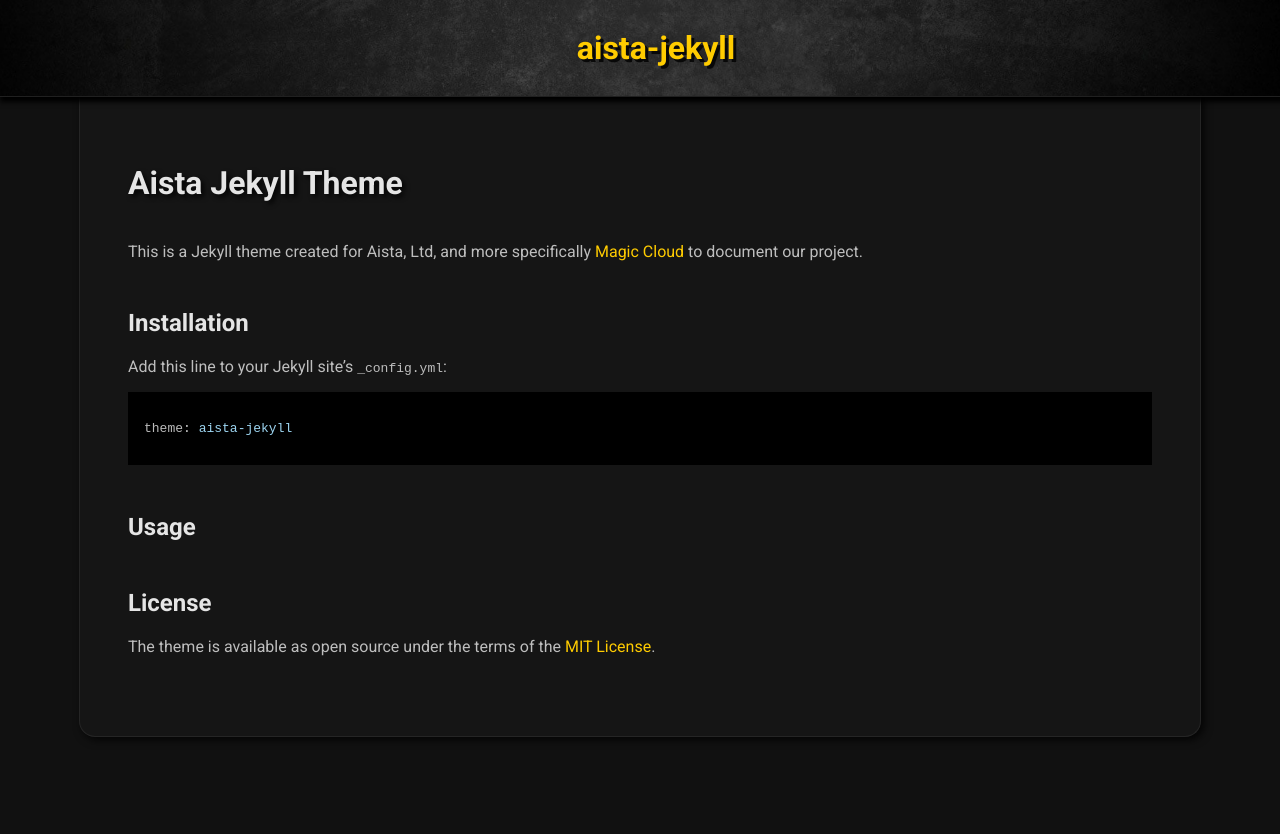
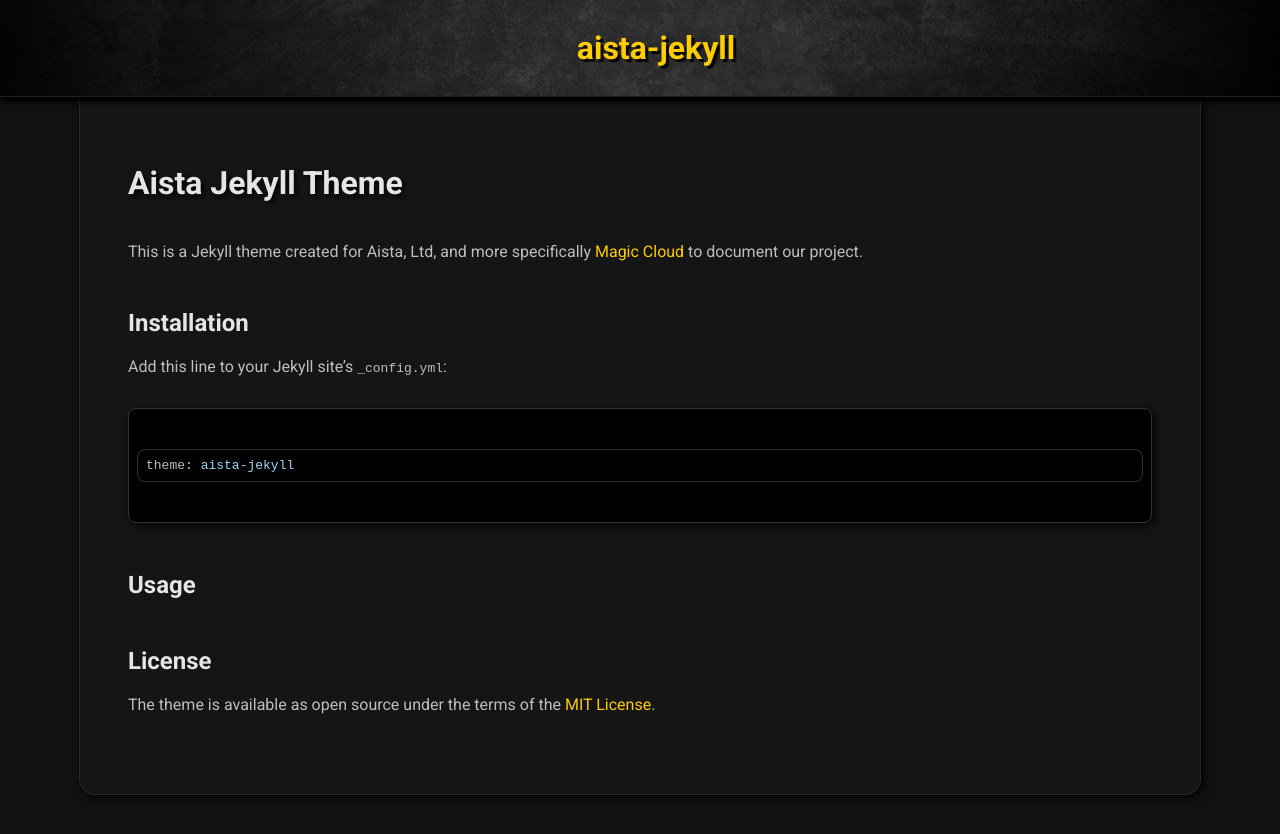
Before and after one commit to polterguy/aista-jekyll, a Jekyll site: the page built from README.md, in a window 1280 px wide. Shown: the top 834 px of the page. Built offline with Jekyll 4.4.1, drawn with Linux system fonts in a browser that asks for light colours; our own code applies the rules of GitHub Pages for plain Markdown files.

Commit message:
Update style.css

```diff
--- a/assets/style.css
+++ b/assets/style.css
@@ -157,6 +157,11 @@ h1 {
 .highlight {
   background-color: #000;
   padding:.5rem;
+  border-radius: .5rem;
+  border: solid 1px rgb(50,50,50);
+  box-shadow: 3px 3px 8px rgba(0,0,0,.8);
+  margin-top: 2rem;
+  margin-bottom: 2rem;
 }
 
 .highlight .hll { background-color: #404040 }
```
